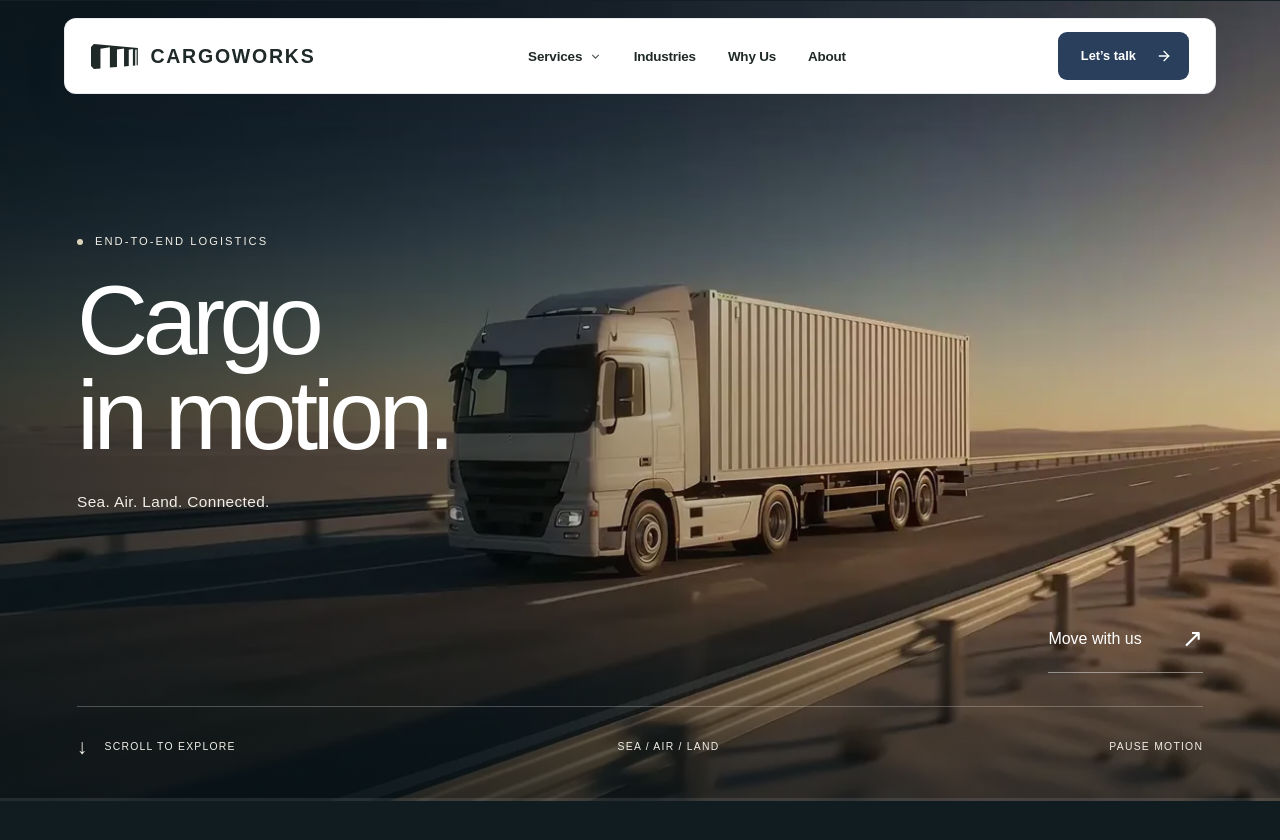
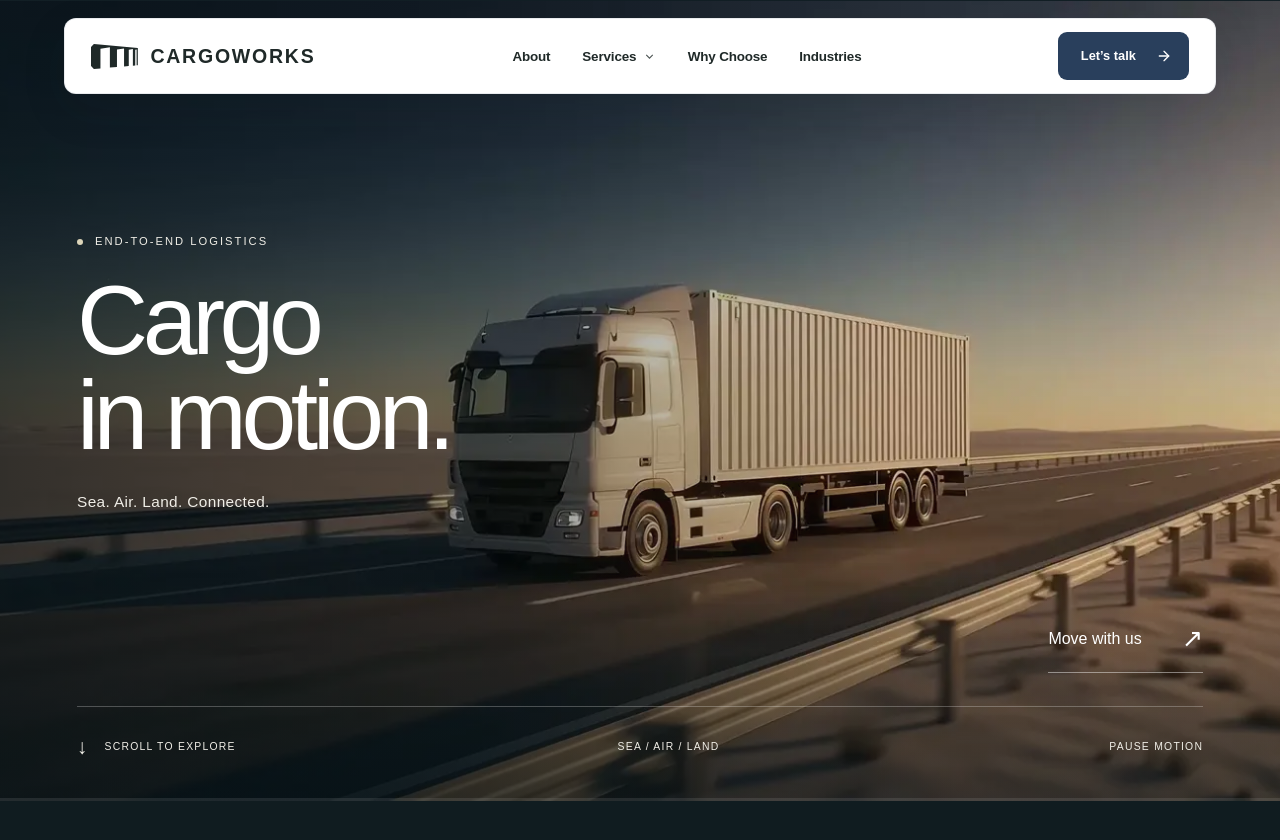
Before and after one commit to Thanzeel-N/cargoworks, a Next.js app: page / in a window 1280 px wide. Shown: the top 840 px of the page. Built offline with nearby package versions, Linux system fonts and the light colour scheme; a web font is replaced by a local one.

Commit message:
feat: reorder navbar links to About, Services, Why Choose, Industries

```diff
--- a/app/page.tsx
+++ b/app/page.tsx
@@ -740,6 +740,9 @@ export default function Home() {
 
           <nav aria-label="Primary">
             <ul className="navbar__links">
+              <li>
+                <a href="#about" onClick={(e) => smoothTo(e, "about")}>About</a>
+              </li>
               <li className="nav-dropdown">
                 <details ref={desktopServicesRef}>
                   <summary>Services <svg className="services-chevron" width="16" height="16" viewBox="0 0 24 24" fill="none" stroke="currentColor" strokeWidth="2" aria-hidden="true"><path d="m6 9 6 6 6-6" /></svg></summary>
@@ -755,15 +758,12 @@ export default function Home() {
                   </div>
                 </details>
               </li>
-              {[
-                { href: "industries", label: "Industries" },
-                { href: "why-us", label: "Why Us" },
-                { href: "about", label: "About" },
-              ].map(({ href, label }) => (
-                <li key={href}>
-                  <a href={`#${href}`} onClick={(e) => smoothTo(e, href)}>{label}</a>
-                </li>
-              ))}
+              <li>
+                <a href="#why-us" onClick={(e) => smoothTo(e, "why-us")}>Why Choose</a>
+              </li>
+              <li>
+                <a href="#industries" onClick={(e) => smoothTo(e, "industries")}>Industries</a>
+              </li>
             </ul>
           </nav>
 
@@ -788,6 +788,7 @@ export default function Home() {
 
       {/* ══ MOBILE MENU ═══════════════════════════════════════ */}
       <nav id="mobile-navigation" className={`mobile-menu${mobileOpen ? " open" : ""}`} aria-label="Mobile" inert={!mobileOpen} data-lenis-prevent>
+        <a href="#about" onClick={(e) => smoothTo(e, "about")}>About</a>
         <div className="mobile-services">
           <button type="button" className="mobile-services__toggle"
             aria-expanded={mobileServicesOpen} aria-controls="mobile-services-list"
@@ -803,14 +804,9 @@ export default function Home() {
             ))}
           </div>
         </div>
-        {[
-          { href: "industries", label: "Industries" },
-          { href: "why-us", label: "Why Us" },
-          { href: "about", label: "About" },
-          { href: "contact", label: "Contact" },
-        ].map(({ href, label }) => (
-          <a key={href} href={`#${href}`} onClick={(e) => smoothTo(e, href)}>{label}</a>
-        ))}
+        <a href="#why-us" onClick={(e) => smoothTo(e, "why-us")}>Why Choose</a>
+        <a href="#industries" onClick={(e) => smoothTo(e, "industries")}>Industries</a>
+        <a href="#contact" onClick={(e) => smoothTo(e, "contact")}>Contact</a>
         <a href="#contact" className="btn btn-primary btn-lg"
           onClick={(e) => smoothTo(e, "contact")}>
           Get a Quote <IconArrowRight />
```
